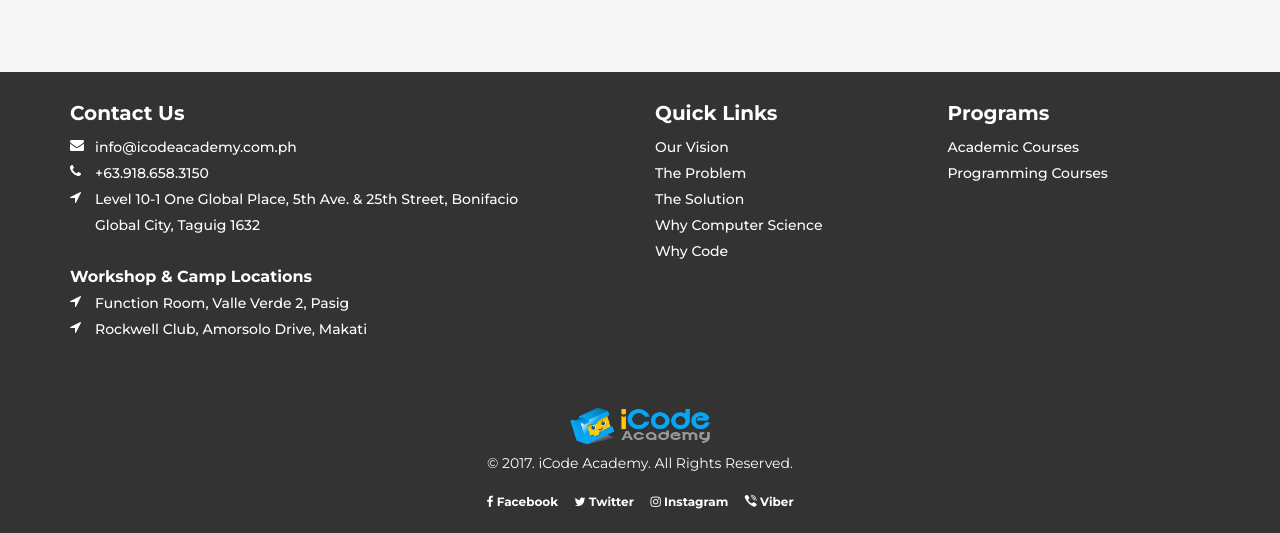
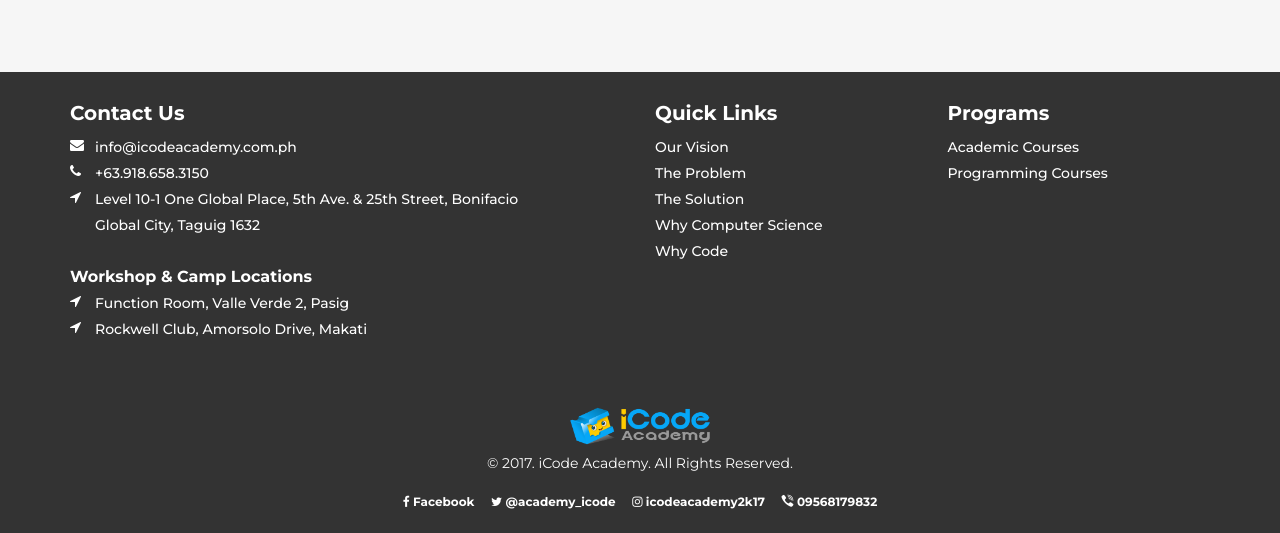
Before and after one commit to didoarellano/effective-happiness, a plain HTML site: page index.html in a window 1280 px wide. Shown: the part 3456-3989 px from the top of the page. Drawn offline with nearby package versions, Linux system fonts and the light colour scheme; files whose address does not match are found by name.

Commit message:
[UPDATE] init social links page

```diff
--- a/index.html
+++ b/index.html
@@ -310,10 +310,10 @@
     	<img src="theme/images/iCodeAcademy.png" class="img-responsive icode-logo">
     	<p> &copy; 2017. iCode Academy. All Rights Reserved.</p>
         <ul class="social-links">
-            <li><a href="http://icodeacademy.com.ph/ourvision.html"><i class="fa fa-facebook"></i> Facebook</a></li>
-            <li><a href="http://icodeacademy.com.ph/ourvision.html"><i class="fa fa-twitter"></i> Twitter</a></li>
-            <li><a href="http://icodeacademy.com.ph/ourvision.html"><i class="fa fa-instagram"></i> Instagram</a></li>
-            <li><a href="http://icodeacademy.com.ph/ourvision.html"><i class="fa fa-viber"></i> Viber</a></li>
+            <li><a href="https://www.facebook.com/icodeacademy/"><i class="fa fa-facebook"></i> Facebook</a></li>
+            <li><a href="https://twitter.com/?lang=en"><i class="fa fa-twitter"></i> @academy_icode</a></li>
+            <li><a href="https://www.instagram.com/?hl=en"><i class="fa fa-instagram"></i> icodeacademy2k17</a></li>
+            <li><a href="http://icodeacademy.com.ph/ourvision.html"><i class="fa fa-viber"></i> 09568179832</a></li>
         </ul>
     </footer>
 
```
